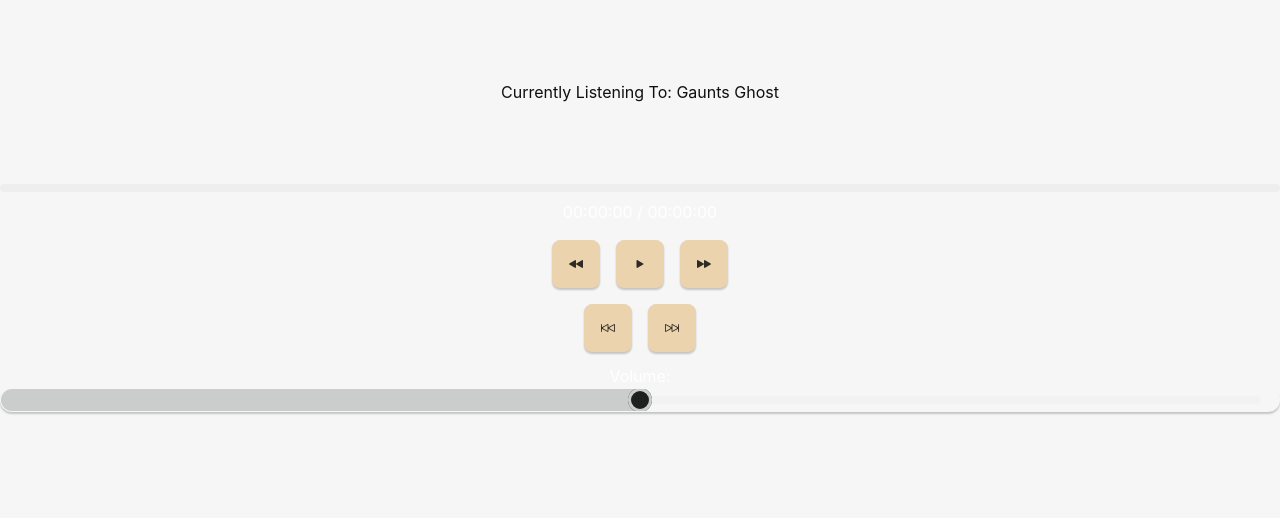
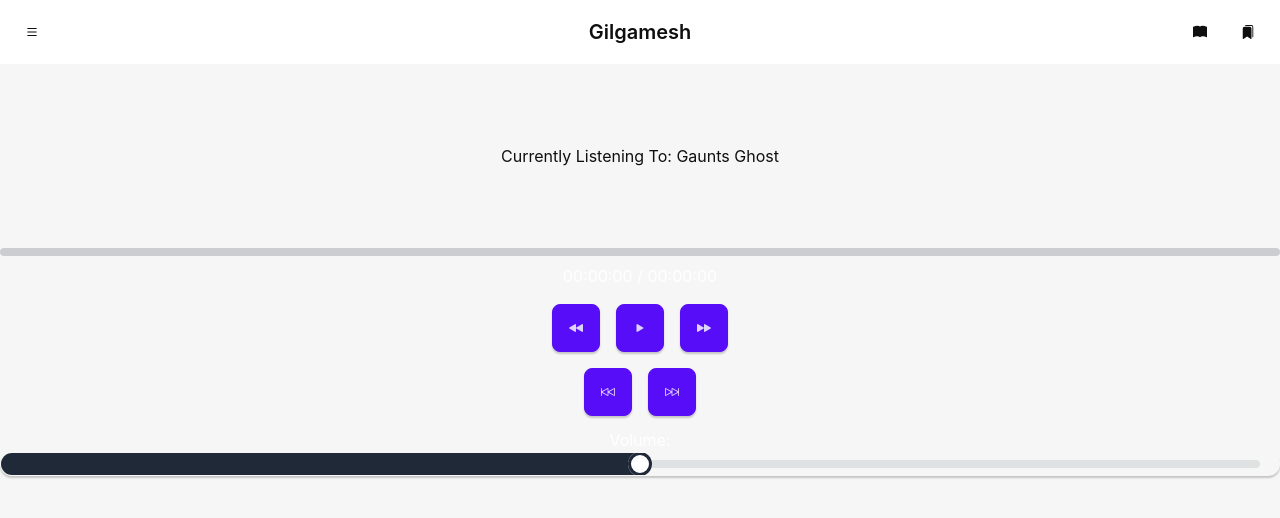
Before and after one commit to Dav-Sc/gilgamesh-tauri, a React (Vite) app: page / in a window 1280 px wide. Shown: the top 518 px of the page. Built offline with nearby package versions, Linux system fonts and the light colour scheme.

Commit message:
Made theme switching, and working on navbar

```diff
--- a/index.html
+++ b/index.html
@@ -1,6 +1,6 @@
 <!doctype html>
-<html lang="en">
-  <head>
+<html lang="en" data-theme="">
+  <head >
     <meta charset="UTF-8" />
     <link rel="icon" type="image/svg+xml" href="/vite.svg" />
     <meta name="viewport" content="width=device-width, initial-scale=1.0" />
--- a/src/App.jsx
+++ b/src/App.jsx
@@ -1,8 +1,9 @@
 import { useState } from "react";
 import reactLogo from "./assets/react.svg";
 import { invoke } from "@tauri-apps/api/tauri";
-import "./App.css";
+// import "./App.css";
 import AudioPlayer from './components/AudioPlayer';
+import Navbar from "./components/Navbar";
 
 
 import audioFile from './audio/First.mp4'; // Import the MP3 file
@@ -14,10 +15,13 @@ function App() {
 
   return (
 
-    <body className="container" >
+
+    <body >
+      <Navbar />
 
 
-      <div >
+      <div className="container" >
+
         <h1>Currently Listening To: {BookTitle}</h1>
 
         <AudioPlayer
--- /dev/null
+++ b/src/components/Navbar.jsx
@@ -0,0 +1,49 @@
+import React from 'react';
+import {
+    BsBookmarksFill,
+    BsBookFill,
+    BsList,
+    BsGithub
+} from 'react-icons/bs';
+import ThemeSwitcher from './ThemeSwitcher';
+
+const Navbar = () => {
+    return (
+        <>
+            <div className="navbar bg-base-100">
+                <div className="navbar-start">
+                    <div className="dropdown">
+                        <label tabIndex={0} className="btn btn-ghost btn-circle">
+                            <BsList />
+                        </label>
+                        <ul tabIndex={0} className="menu menu-sm dropdown-content mt-3 z-[1] p-2 shadow bg-base-100 rounded-box w-52">
+                            <li><a>Select Book</a></li>
+                            <li className="dropdown">
+                                <a>Theme</a>
+                                <ul className="menu dropdown-content">
+                                    <li>
+                                        <ThemeSwitcher />
+                                    </li>
+                                </ul>
+                            </li>
+                            <li><a href='https://github.com/HappyGromper/gilgamesh-tauri' target="_blank">About <BsGithub /> </a></li>
+                        </ul>
+                    </div>
+                </div>
+                <div className="navbar-center">
+                    <a className="btn btn-ghost normal-case text-xl">Gilgamesh</a>
+                </div>
+                <div className="navbar-end">
+                    <button className="btn btn-ghost btn-circle">
+                        <BsBookFill />
+                    </button>
+                    <button className="btn btn-ghost btn-circle">
+                        <BsBookmarksFill />
+                    </button>
+                </div>
+            </div>
+        </>
+    );
+};
+
+export default Navbar;
--- /dev/null
+++ b/src/components/ThemeSwitcher.jsx
@@ -0,0 +1,52 @@
+import React, { useState, useEffect } from 'react';
+
+const ThemeSwitcher = () => {
+  // Define the list of themes
+  const themes = [
+    "dark",
+    "synthwave",
+    "retro",
+    "cyberpunk",
+    "valentine",
+    "halloween",
+    "forest",
+    "black",
+    "luxury",
+    "dracula",
+    "business",
+    "night",
+    "coffee",
+  ];
+
+  // Initialize the theme state with the value from localStorage if available, or 'light' as a default
+  const [selectedTheme, setSelectedTheme] = useState(
+    localStorage.getItem('selectedTheme') || 'light'
+  );
+
+  // Function to handle theme selection
+  const handleThemeChange = (theme) => {
+    // Set the selected theme in state
+    setSelectedTheme(theme);
+    // Save the selected theme in localStorage for next launch
+    localStorage.setItem('selectedTheme', theme);
+    // Apply the selected theme to the <html> tag
+    document.documentElement.setAttribute('data-theme', theme);
+  };
+
+  // Use useEffect to apply the selected theme when the component mounts
+  useEffect(() => {
+    document.documentElement.setAttribute('data-theme', selectedTheme);
+  }, [selectedTheme]);
+
+  return (
+      <ul>
+        {themes.map((theme) => (
+          <li key={theme}>
+            <a onClick={() => handleThemeChange(theme)}>{theme}</a>
+          </li>
+        ))}
+      </ul>
+  );
+};
+
+export default ThemeSwitcher;
--- a/tailwind.config.js
+++ b/tailwind.config.js
@@ -7,26 +7,35 @@ export default {
   plugins: [require("daisyui")],
   daisyui: {
     themes: [
-      {
-        mytheme: {
-          "primary": "#EAD2AC",
-          "secondary": "#DF928E",
-          "accent": "#C58882",
-          "neutral": "#D1DEDE",
-          "base-100": "#1D201F ",
-
-          "--rounded-box": "1rem", // border radius rounded-box utility class, used in card and other large boxes
-          "--rounded-btn": "0.5rem", // border radius rounded-btn utility class, used in buttons and similar element
-          "--rounded-badge": "1.9rem", // border radius rounded-badge utility class, used in badges and similar
-          "--animation-btn": "0.25s", // duration of animation when you click on button
-          "--animation-input": "0.2s", // duration of animation for inputs like checkbox, toggle, radio, etc
-          "--btn-text-case": "uppercase", // set default text transform for buttons
-          "--btn-focus-scale": "0.95", // scale transform of button when you focus on it
-          "--border-btn": "1px", // border width of buttons
-          "--tab-border": "1px", // border width of tabs
-          "--tab-radius": "0.5rem", // border radius of tabs
-        },
-      },
+      "light",
+      "dark",
+      "cupcake",
+      "bumblebee",
+      "emerald",
+      "corporate",
+      "synthwave",
+      "retro",
+      "cyberpunk",
+      "valentine",
+      "halloween",
+      "garden",
+      "forest",
+      "aqua",
+      "lofi",
+      "pastel",
+      "fantasy",
+      "wireframe",
+      "black",
+      "luxury",
+      "dracula",
+      "cmyk",
+      "autumn",
+      "business",
+      "acid",
+      "lemonade",
+      "night",
+      "coffee",
+      "winter",
     ],
   },
 }
```
Also changed, not shown: 1 other file (tests, documents, lock files or other folders).
